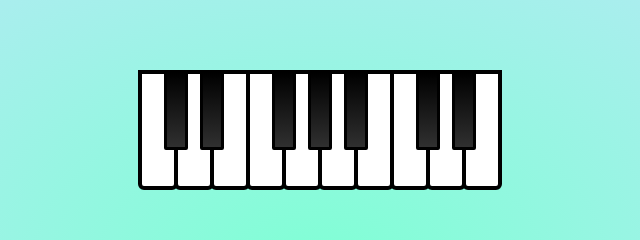
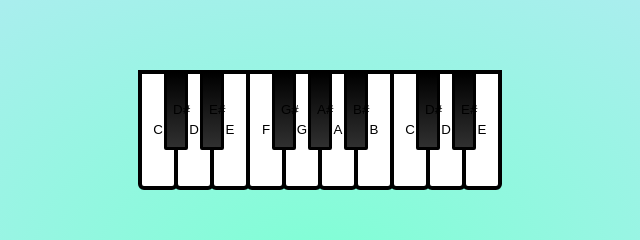
Before and after one commit to Navies06/piano, a plain HTML site: page index.html in a window 1280 px wide. Shown: the part 127-367 px from the top of the page, 320-960 px from the left. Drawn offline with Linux system fonts and the light colour scheme.

Commit message:
Update index.html

```diff
--- a/index.html
+++ b/index.html
@@ -13,23 +13,23 @@
         <br><br><br><br>
 
         <div class="piano">
-            <button class="white-key C4-key"></button>
-            <button class="black-key Db4-key"></button>
-            <button class="white-key D4-key"></button>
-            <button class="black-key Eb4-key"></button>
-            <button class="white-key E4-key"></button>
-            <button class="white-key F4-key"></button>
-            <button class="black-key Gb4-key"></button>
-            <button class="white-key G4-key"></button>
-            <button class="black-key Ab4-key"></button>
-            <button class="white-key A4-key"></button>
-            <button class="black-key Bb4-key"></button>
-            <button class="white-key B4-key"></button>
-            <button class="white-key C5-key"></button>
-            <button class="black-key Db5-key"></button>
-            <button class="white-key D5-key"></button>
-            <button class="black-key Eb5-key"></button>
-            <button class="white-key E5-key"></button>
+            <button class="white-key C4-key">C</button>
+            <button class="black-key Db4-key">D#</button>
+            <button class="white-key D4-key">D</button>
+            <button class="black-key Eb4-key">E#</button>
+            <button class="white-key E4-key">E</button>
+            <button class="white-key F4-key">F</button>
+            <button class="black-key Gb4-key">G#</button>
+            <button class="white-key G4-key">G</button>
+            <button class="black-key Ab4-key">A#</button>
+            <button class="white-key A4-key">A</button>
+            <button class="black-key Bb4-key">B#</button>
+            <button class="white-key B4-key">B</button>
+            <button class="white-key C5-key">C</button>
+            <button class="black-key Db5-key">D#</button>
+            <button class="white-key D5-key">D</button>
+            <button class="black-key Eb5-key">E#</button>
+            <button class="white-key E5-key">E</button>
         </div>
         <br>
         <br>
```
